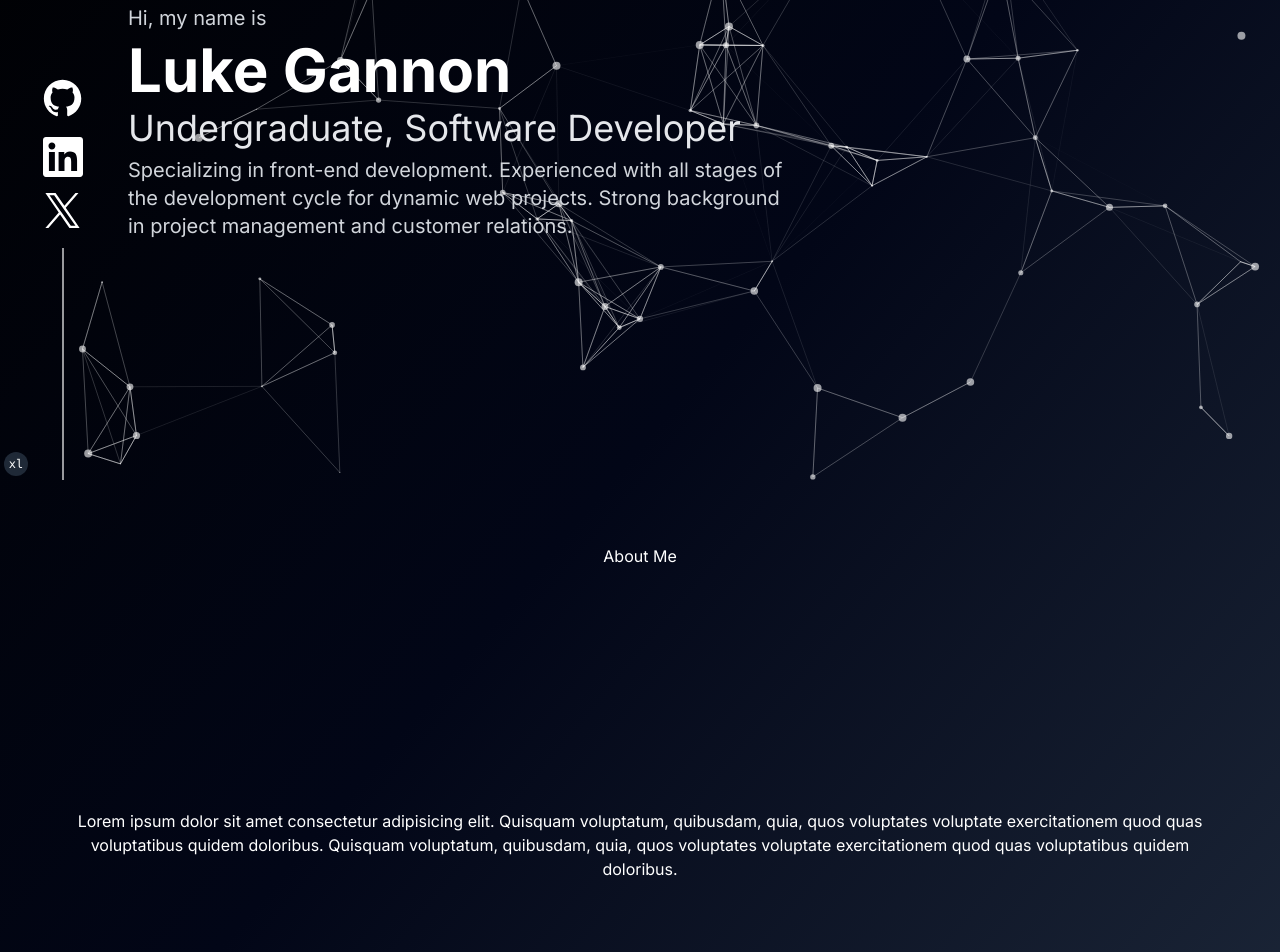
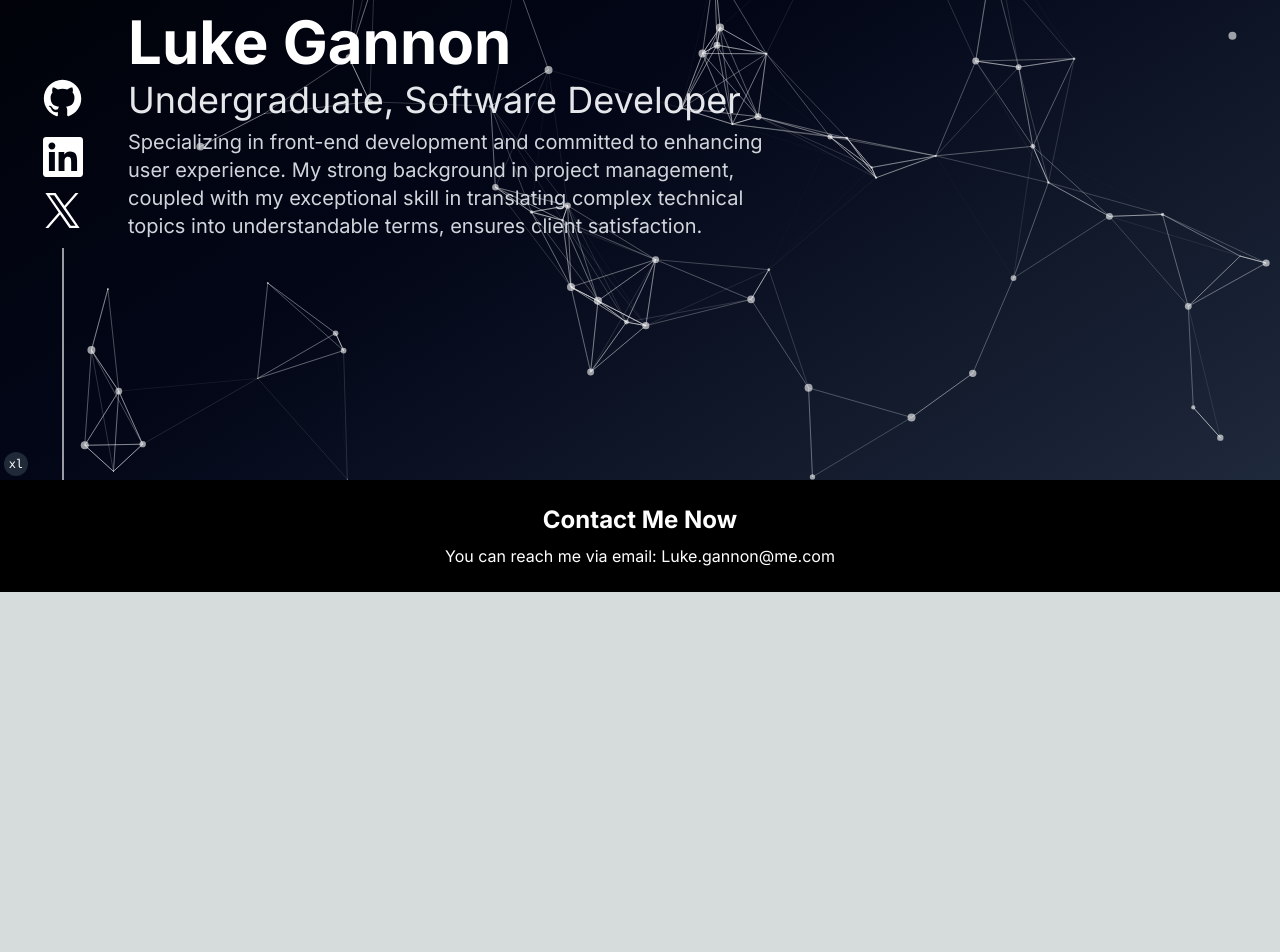
Before and after one commit to ForrestDevs/LukeGannonDotCom, a Next.js app: page / in a window 1280 px wide. Shown: the part 320-1272 px from the top of the page. After the commit the page ends 912 px from the top, so only its background shows below. Built offline with nearby package versions, Linux system fonts and the light colour scheme.

Commit message:
Updated about me section

```diff
--- a/src/app/page.tsx
+++ b/src/app/page.tsx
@@ -13,24 +13,6 @@ export default function Home() {
   return (
     <main className="min-h-screen w-full bg-gradient-to-br from-black via-slate-950 to-slate-800">
       <Section1 />
-
-      <section className="w-full h-[calc(90vh+10px)] bg-transparent">
-        <div className="w-full h-full text-white">
-          <div className="flex flex-col items-center justify-between text-center p-[5%] w-full h-full ">
-            <h2>About Me</h2>
-            <p data-aos="fade" className="text-sobre">
-              Lorem ipsum dolor sit amet consectetur adipisicing elit. Quisquam
-              voluptatum, quibusdam, quia, quos voluptates voluptate
-              exercitationem quod quas voluptatibus quidem doloribus. Quisquam
-              voluptatum, quibusdam, quia, quos voluptates voluptate
-              exercitationem quod quas voluptatibus quidem doloribus.
-            </p>
-            <p>
-              Know more about me{" "} <Link href="/about">here</Link>
-            </p>
-          </div>
-        </div>
-      </section>
     </main>
   );
 }
@@ -45,7 +27,6 @@ export function Section1() {
       {/* <div className="w-full h-full rounded-full bg-gradient-to-r from-purple-500 via-blue-500 to-transparent blur-3xl"></div> */}
       <Particles />
       <div className="flex flex-col gap-2 max-w-2xl h-fit absolute bottom-[30vh] mx-32 text-white">
-        <p className="text-md md:text-xl text-gray-300">Hi, my name is</p>
         <h1 className="text-4xl md:text-6xl font-bold text-white">
           Luke Gannon
         </h1>
@@ -53,9 +34,10 @@ export function Section1() {
           Undergraduate, Software Developer
         </h2>
         <p className="text-md md:text-xl text-gray-300">
-          Specializing in front-end development. Experienced with all stages of
-          the development cycle for dynamic web projects. Strong background in
-          project management and customer relations.
+          Specializing in front-end development and committed to enhancing user
+          experience. My strong background in project management, coupled with
+          my exceptional skill in translating complex technical topics into
+          understandable terms, ensures client satisfaction.
         </p>
       </div>
 
@@ -92,3 +74,34 @@ export function Section1() {
     </section>
   );
 }
+
+export function Section2() {
+  return (
+    <section id="about" className="w-full h-[calc(90vh+10px)] bg-transparent">
+      <div className="w-full h-full text-white">
+        <div className="flex flex-col items-center justify-between text-center p-[5%] w-full h-full ">
+          <h2 className="text-2xl md:text-4xl">About Me</h2>
+          <p className="text-lg">
+            I am an undergraduate Computer Science student at Queen's University
+            with a passion for front-end development.
+          </p>
+          <h2>Skills</h2>
+          <div className="grid grid-cols-2 gap-4">
+            <div>Next.js</div>
+            <div>React</div>
+            <div>React Native</div>
+            <div>TailwindCSS</div>
+          </div>
+          <h2>Interests</h2>
+          <p>
+            Outside of coding and development, I lead the QUANTT group, enjoy
+            going to the gym, snowboarding, and outback hiking.
+          </p>
+          <p>
+            Know more about me <Link href="/about">here</Link>
+          </p>
+        </div>
+      </div>
+    </section>
+  );
+}
--- a/src/components/custom/Particles.tsx
+++ b/src/components/custom/Particles.tsx
@@ -55,7 +55,7 @@ export default function Particles() {
             detectsOn: "window",
             events: {
               onClick: {
-                enable: true,
+                enable: false,
                 mode: "push",
               },
               onHover: {
```
